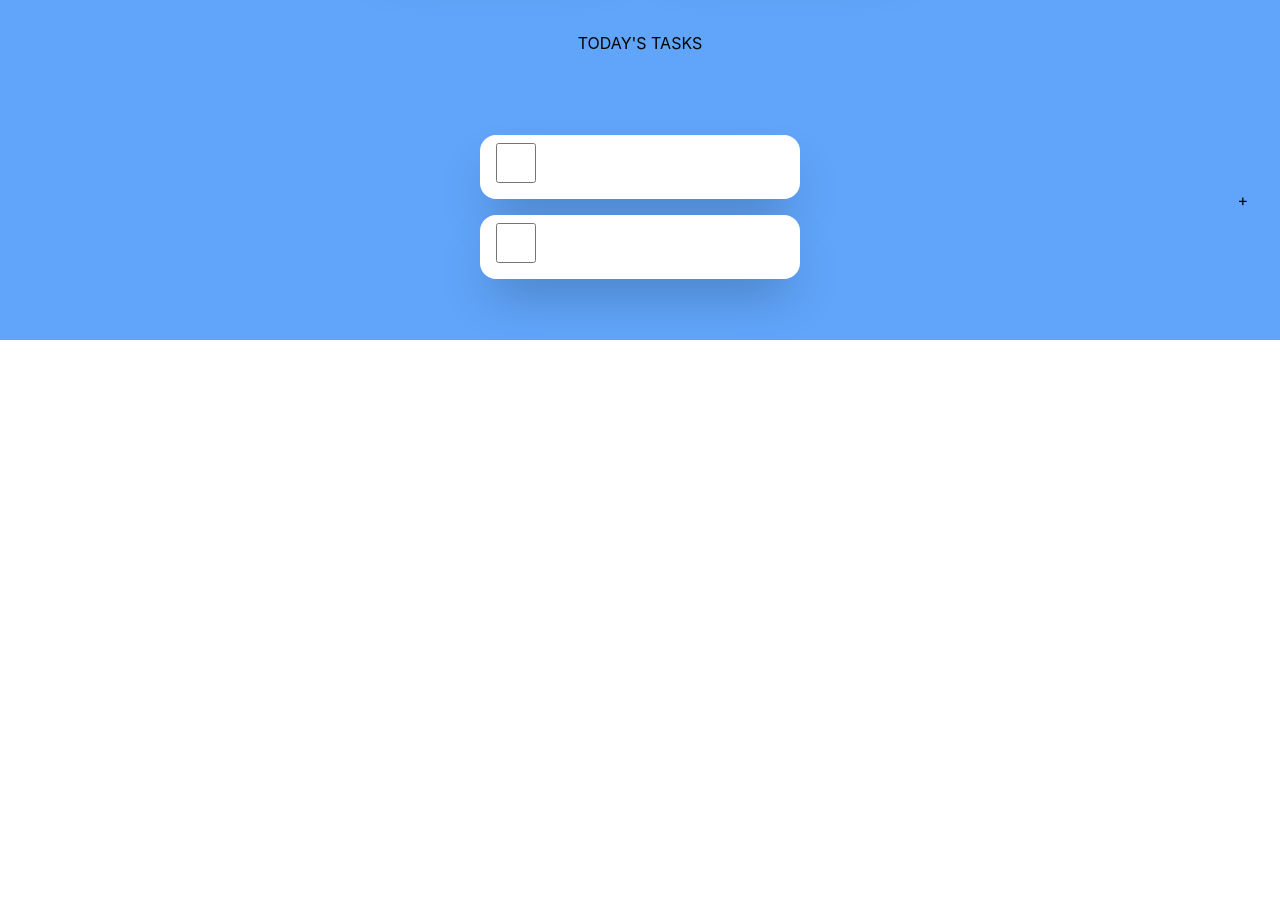
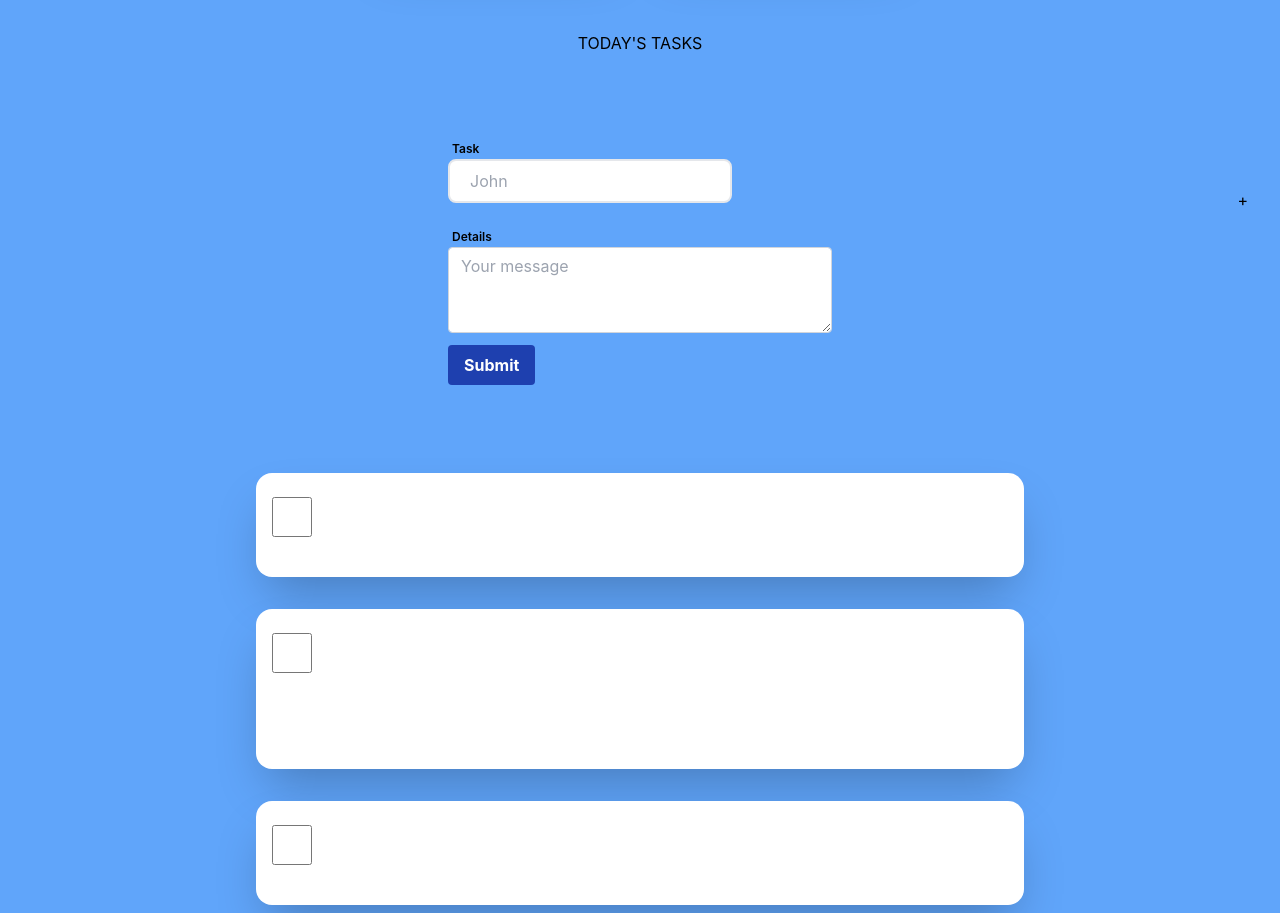
Before and after one commit to YASSlNE/TodoApp, a React (Create React App) app: page /signed in a window 1280 px wide. Shown: the part 460-1373 px from the top of the page. Before the commit the page ends 800 px from the top, so only its background shows below. Built offline with nearby package versions, Linux system fonts and the light colour scheme.

Commit message:
Modified the task card

```diff
--- a/package.json
+++ b/package.json
@@ -3,11 +3,13 @@
   "version": "0.1.0",
   "private": true,
   "dependencies": {
+    "@react-icons/all-files": "^4.1.0",
     "@testing-library/jest-dom": "^5.16.4",
     "@testing-library/react": "^13.3.0",
     "@testing-library/user-event": "^13.5.0",
     "react": "^18.1.0",
     "react-dom": "^18.1.0",
+    "react-icons": "^4.4.0",
     "react-router-dom": "^6.3.0",
     "react-scripts": "5.0.1",
     "uuid": "^8.3.2",
--- a/src/components/Task.jsx
+++ b/src/components/Task.jsx
@@ -1,25 +1,38 @@
-import React from 'react'
+import React,{useState} from 'react'
 import PropTypes from "prop-types"
+import {Link} from 'react-router-dom'
+import { CgDetailsMore } from "react-icons/cg";
 
-function Task({Title}) {
+function Task({Title, Details}) {
   Task.defaultProps={
-    Title: 'Github Finder'
+    Title: 'Task',
+    Details: 'Details',
   }
+  const handleClick=()=>{
+    console.log(Details)
+  }
+  const [Checked,setChecked]=useState(false)
+
+  const handleCheck=()=>{
+    setChecked(!Checked)
+  }
+
   return (
     <>
-        <div className="flex justify-center">
-  <div className="bg-blue-800 w-80 h-16 rounded-2xl shadow-2xl bg-white ">
-  <div className="inline-flex gap-4">
-      <div className='pl-4 pt-2'>
-      <input type="checkbox" class="form-checkbox h-10 w-10 accent-pink-500"/>
-      {/* <input checked id="red-checkbox" type="checkbox" value="" class="w-10 h-10 text-red-600 bg-gray-100 rounded-xl border-gray-300 dark:bg-gray-700 dark:border-gray-600"/> */}
-      </div>
-      <label className="form-check-label inline-block text-lg text-white pt-4">
-      {Title}
-      </label>
+
+    <div className="flex my-2 justify-between break-all max-w-3xl py-6 h-auto bg-blue-700 rounded-2xl shadow-2xl bg-white">
+
+        <div className="px-4">
+          <input onClick={handleCheck} type="checkbox" class="form-checkbox h-10 w-10 accent-pink-500" checked={Checked}/>
+        </div>
+        <div className="text-lg text-white">
+        {Title}
+        </div>
+        <div onClick={handleClick}>
+          <button className='px-4'><CgDetailsMore size={50} color="white"/></button>
+        </div>
     </div>
-  </div>
-</div>
+
     </>
 
   )
--- a/src/components/Ziw.jsx
+++ b/src/components/Ziw.jsx
@@ -11,17 +11,29 @@ function Ziw() {
 
   const [Text, setText]=useState([{
     key:1,
-    value:'Task1'
+    value:'lorem ipsum dolor sit amet consectetuer adipiscing elit sed diam nonummy nibh',
+    details:'A7a',
   },
   {
     key:2,
-    value:'Task2'
+    value:'lorem ipsum dolor sit amet consectetuer adipiscing elit sed diam nonummy nibh lorem ipsum dolor sit amet consectetuer adipiscing elit sed diam nonummy nibh lorem ipsum dolor sit amet consectetuer adipiscing elit sed diam nonummy nibh ',
+    details:'A7atayn',
+  },
+  {
+    key:3,
+    value:'nibh ',
+    details:'Thalethat a7at',
   }
     ]);
   const [In,setIn]=useState('')
+
+  const [Ta,setTa]=useState('')
+
   const handleIn=(e)=>{
-    // console.log(e.target.value)
     setIn(e.target.value);
+  }
+  const handleTa=(e)=>{
+      setTa(e.target.value);
   }
   const handleSubmit=(e)=>{
     e.preventDefault();
@@ -29,7 +41,9 @@ function Ziw() {
     const pair={
       key:uuidv4(),
       value:In,
+      details:Ta
     }
+    // console.log(pair)
     setText([pair,...Text])
   }
 
@@ -45,21 +59,65 @@ function Ziw() {
     <div>TODAY'S TASKS</div>
 
 
-    {HideForm ? <form className='absolute bottom-30 right-4' onSubmit={handleSubmit} >
+{/*    {HideForm ? <form className='absolute bottom-30 right-4' onSubmit={handleSubmit} >
       <input type="text" value={In} onChange={handleIn}/>
       <button class="bg-blue-500 hover:bg-blue-700 text-white font-bold py-2 px-4 rounded">
         Button
       </button>
-    </form> : null}
+    </form> : null}*/}
 
 
-    <button className='absolute bottom-32 right-8 ' onClick={() => setHideForm(!HideForm)}>+</button>
+
+{/*Creating the form*/}
+    {HideForm ? <form onSubmit={handleSubmit} className='gap-3'>
+                    <div class="flex -mx-3">
+                        <div class="w-11/12 px-3 mb-5">
+                            <label for="" class="text-xs font-semibold px-1">Task</label>
+                            <div class="flex">
+                                <div class="w-10 z-10 pl-1 text-center pointer-events-none flex items-center justify-center"><i class="mdi mdi-account-outline text-gray-400 text-lg"></i></div>
+                                <input id="ta" type="text" value={In} onChange={handleIn} class="w-max -ml-10 pl-5 pr-3 py-2 rounded-lg border-2 border-gray-200 outline-none focus:border-indigo-500" placeholder="John"/>
+                            </div>
+                        </div>
+                    </div>
+                    <div class="flex justify-center">
+  <div class="mb-3 xl:w-96">
+    <label for="exampleFormControlTextarea1" class="text-xs font-semibold px-1">Details</label>
+    <textarea
+      class="
+        form-control
+        block
+        w-full
+        px-3
+        py-1.5
+        text-base
+        font-normal
+        text-gray-700
+        bg-white bg-clip-padding
+        border border-solid border-gray-300
+        rounded
+        transition
+        ease-in-out
+        m-0
+        focus:text-gray-700 focus:bg-white focus:border-blue-600 focus:outline-none
+      "
+      id="exampleFormControlTextarea1"
+      rows="3"
+      placeholder="Your message"  value={Ta} onChange={handleTa} ></textarea>
+  </div>
+  </div>
+  <button class="bg-blue-800 hover:bg-blue-900 text-white font-bold py-2 px-4 rounded">
+        Submit
+      </button>
+</form> : null}
+
+<button className='absolute bottom-32 right-8 ' onClick={() => setHideForm(!HideForm)}>+</button>
+
+
 
     <div class="grid gap-4">
     {Text.map((item)=>{
-      return <Task key={item.key} Title={item.value}/>
+      return <Task key={item.key} Title={item.value} Details={item.details} />
     })}
-    <br/>
     </div>
 
     </>
--- a/src/index.css
+++ b/src/index.css
@@ -14,3 +14,6 @@ code {
   font-family: source-code-pro, Menlo, Monaco, Consolas, 'Courier New',
     monospace;
 }
+/*input.ta{
+  position: relative;
+}*/
```
Also changed, not shown: 1 other file (tests, documents, lock files or other folders).
